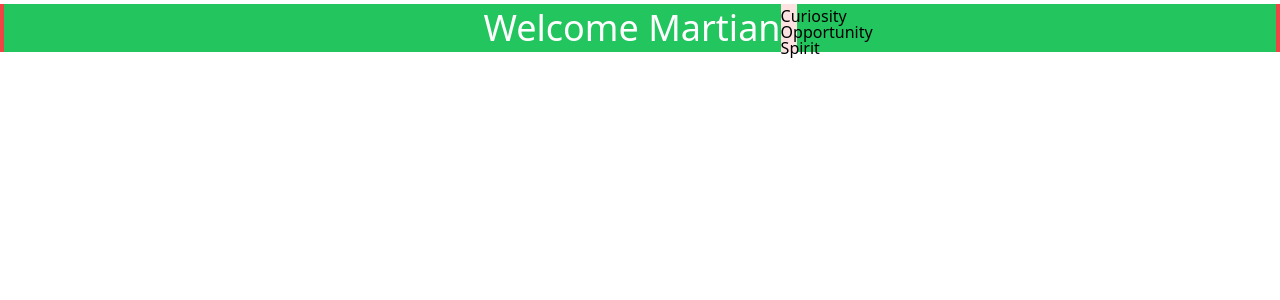
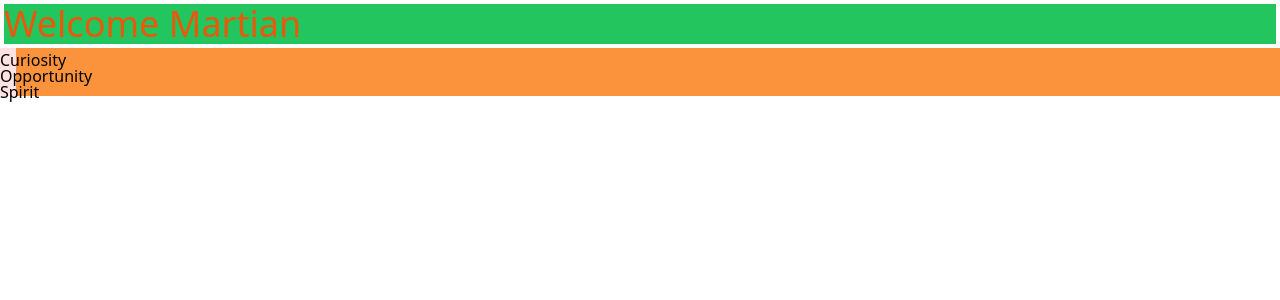
Before and after one commit to MrDHiggins/mars_dashboard, a React (Create React App) app in the folder client/: page / in a window 1280 px wide. Shown: the top 300 px of the page. Built offline with nearby package versions, Linux system fonts and the light colour scheme.

Commit message:
Initial commit - General layout - vizualizing later development layout

```diff
--- a/client/src/components/header/Header.js
+++ b/client/src/components/header/Header.js
@@ -3,21 +3,20 @@ import RoverSelection from '../rover/RoverSelection';
 
 function Header( {setSelectedRover }) {
   return (
-    <div className='bg-red-500'>
+    <div>
 
-      <div className='flex bg-green-500 m-1'>
+      <div className=' bg-green-500 m-1'>
         {/* Create Mars Logo */}
         {/* <div className='flex'>
           <img src='https://upload.wikimedia.org/wikipedia/commons/0/02/OSIRIS_Mars_true_color.jpg' alt='Mars Logo' className='w-20 h-20' />
         </div> */}
 
         {/* Create welcome martian text in center of div*/}
-        <div className='flex justify-center items-center w-full'>
-          <h1 className='text-4xl text-white'>Welcome Martian</h1>
-          <RoverSelection setSelectedRover={setSelectedRover} />
-            </div>
+        <div className='flex'>
+          <h1 className='text-4xl text-orange-600'>Welcome Martian</h1>
+        </div>
       </div>
-
+      <RoverSelection setSelectedRover={setSelectedRover} />
     </div>
   )
 }
```
